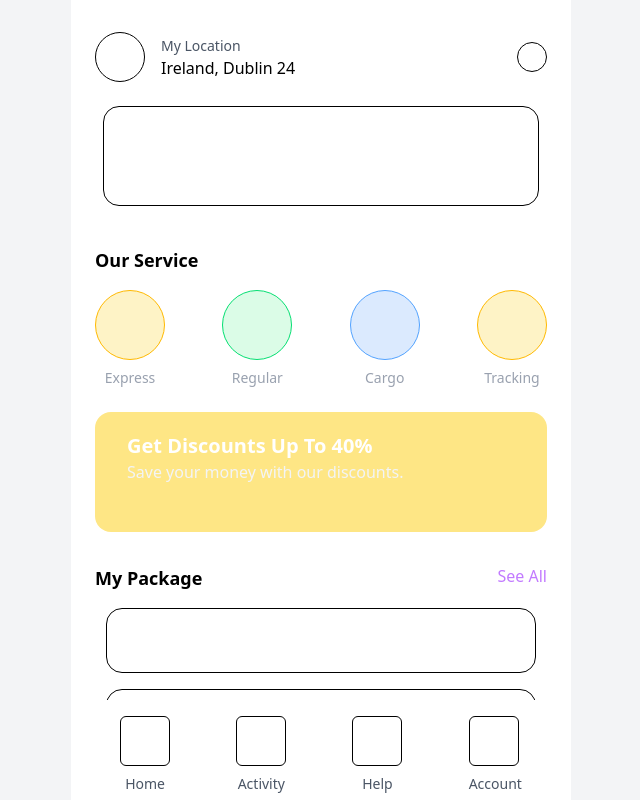
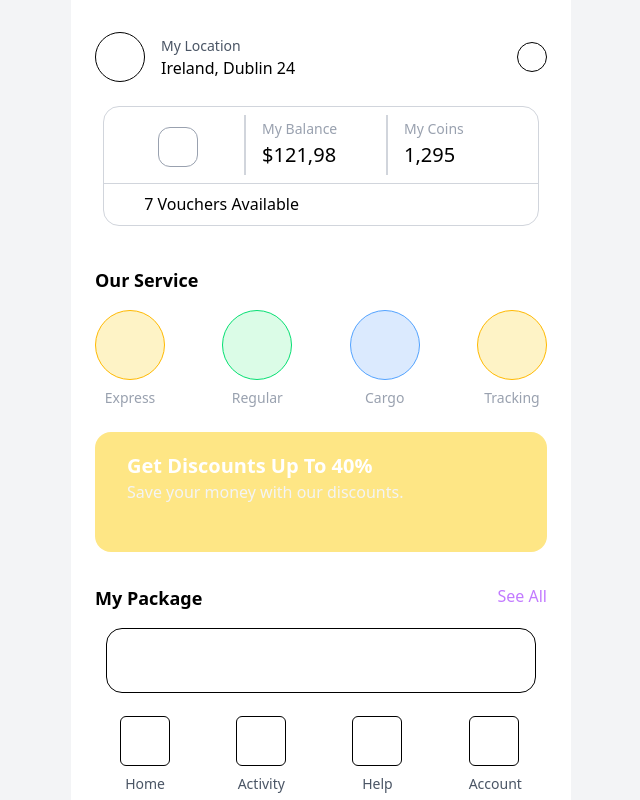
Before and after one commit to erayushs/new-assignment, a React (Vite) app: page /dashboard in a window 1280 px wide. Shown: the whole page, without its empty margins (319-959 px from the left). Built offline with nearby package versions, Linux system fonts and the light colour scheme.

Commit message:
added text

```diff
--- a/src/pages/Dashboard.tsx
+++ b/src/pages/Dashboard.tsx
@@ -37,7 +37,28 @@ const Dashboard = () => {
             <div className="w-[30px] h-[30px] border rounded-full"></div>
           </div>
 
-          <div className="border w-[90%] rounded-2xl h-[100px] mx-auto mt-4"></div>
+          <div className="border border-gray-300 w-[90%] rounded-2xl h-[120px] mx-auto mt-4">
+            <div className="flex gap-2 justify-center p-2">
+              <div className="border-gray-300 border-r-2 w-[33%] h-[60px]">
+                <div className="border w-[40px] h-[40px] mx-auto mt-3 rounded-xl border-gray-400"></div>
+              </div>
+              <div className="border-gray-300 border-r-2 w-[33%] h-[60px] pt-1">
+                <div className="flex flex-col justify-center ml-2 gap-0.5">
+                  <p className="text-sm text-gray-400">My Balance</p>
+                  <p className="text-xl">$121,98</p>
+                </div>
+              </div>
+              <div className="border-gray-300 w-[33%] h-[60px]">
+                <div className="flex flex-col justify-center ml-2 gap-0.5 pt-1">
+                  <p className="text-sm text-gray-400">My Coins</p>
+                  <p className="text-xl">1,295</p>
+                </div>
+              </div>
+            </div>
+            <div className="border-t border-gray-300"> </div>
+
+            <p className="p-2 pl-10">7 Vouchers Available</p>
+          </div>
         </div>
 
         <div className="mt-6 p-4">
```
